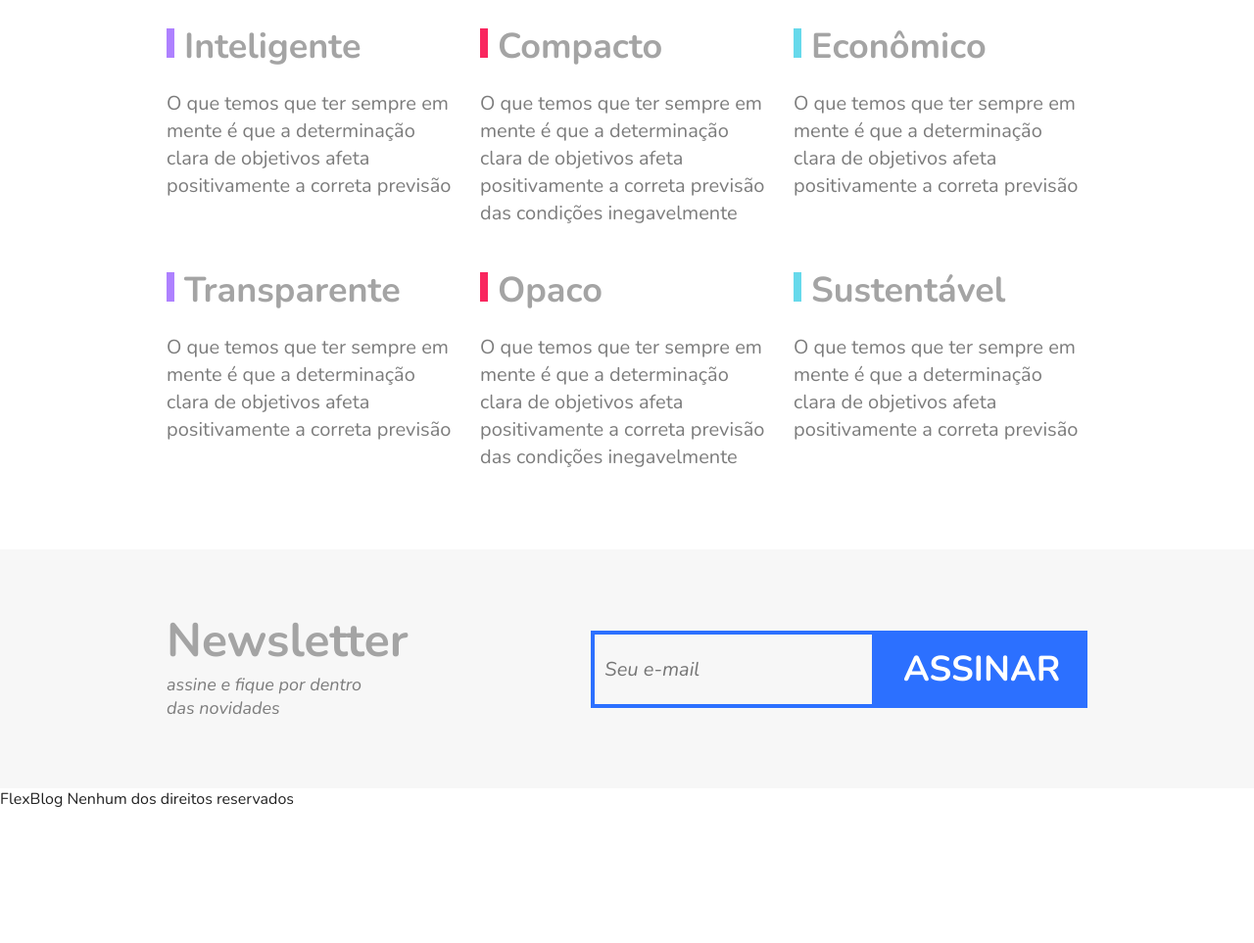
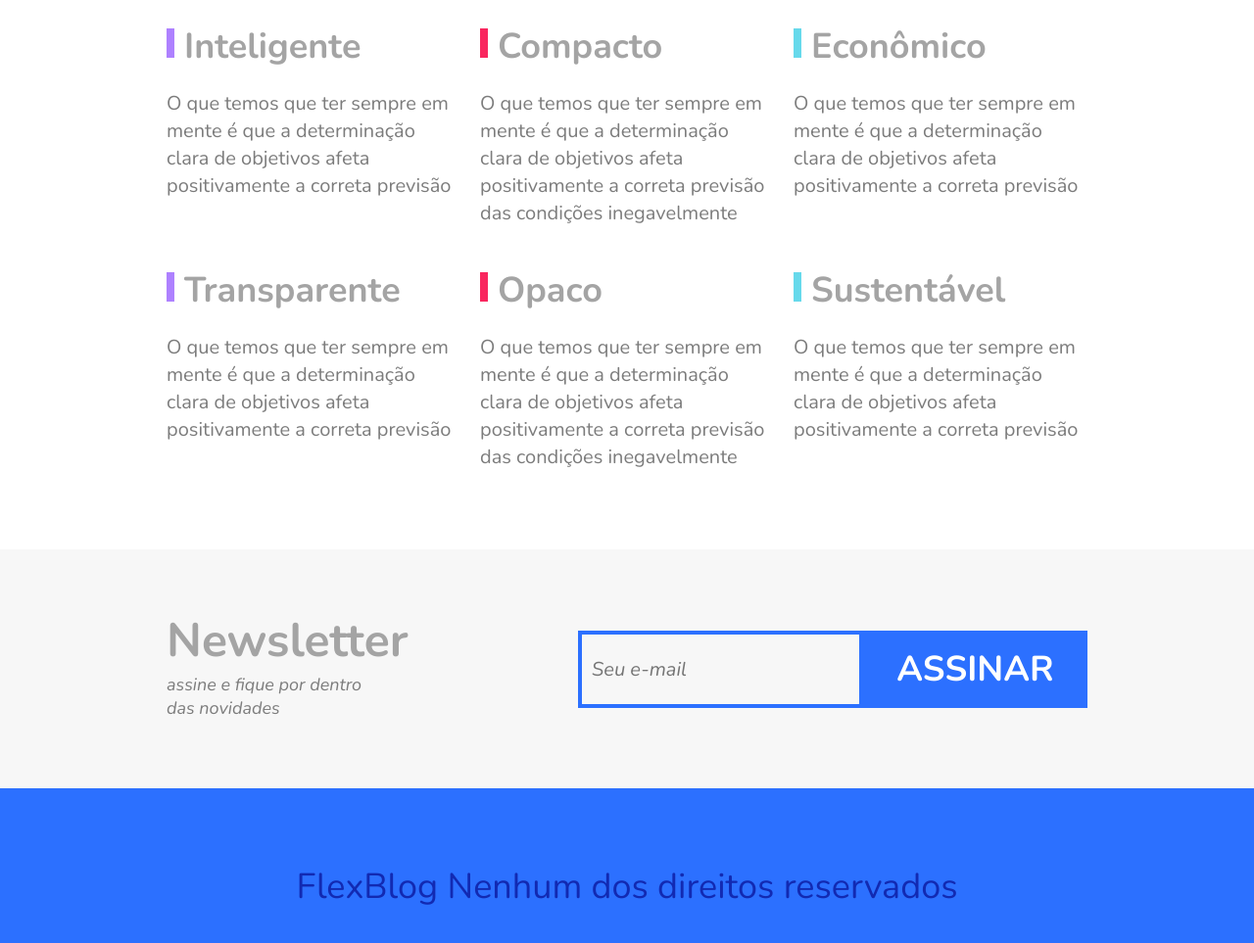
Before and after one commit to Victor-Bueno/Flexbox-Study, a plain HTML site: page index.html in a window 1280 px wide. Shown: the part 2665-3628 px from the top of the page at 98% size. Before the commit the page ends 3492 px from the top, so only its background shows below. Drawn offline with nearby package versions, Linux system fonts and the light colour scheme.

Commit message:
Website finished.

```diff
--- a/css/style.css
+++ b/css/style.css
@@ -257,12 +257,12 @@ img {
         padding-right: 10px;
     }
 
-    .preco .preco:nth-child(3) {
-        order: -2
+    .preco .preco-item:nth-child(3) {
+        order: -2;
     }
 
-    .preco .preco:nth-child(2) {
-        order: -1
+    .preco .preco-item:nth-child(2) {
+        order: -1;
     }
 }
 
@@ -341,7 +341,7 @@ img {
 }
 
 .newsletter-form {
-    flex: 2 1 200px;
+    flex: 2 1 240px;
     margin: 0 10px;
     align-self: center;
     display: flex;
@@ -356,7 +356,7 @@ img {
     font-style: italic;
     border: 4px solid #2c70ff;
     background: transparent;
-    padding: 10px;
+    padding: 15px 10px;
     margin: 0px;
     border-radius: 0px;
 }
@@ -374,3 +374,25 @@ img {
     border: 0px;
     padding: 15px 10px;
 }
+
+@media (max-width: 600px) {
+    .newsletter-form button {
+        font-size: 1.5em;
+    }
+}
+
+/* Footer */
+
+.footer {
+    display: flex;
+    background: #2c70ff;
+    height: 200px;
+    align-items: center;
+}
+
+.footer p {
+    flex: 1;
+    text-align: center;
+    font-size: 2.25em;
+    color: #122ab2;
+}
```
